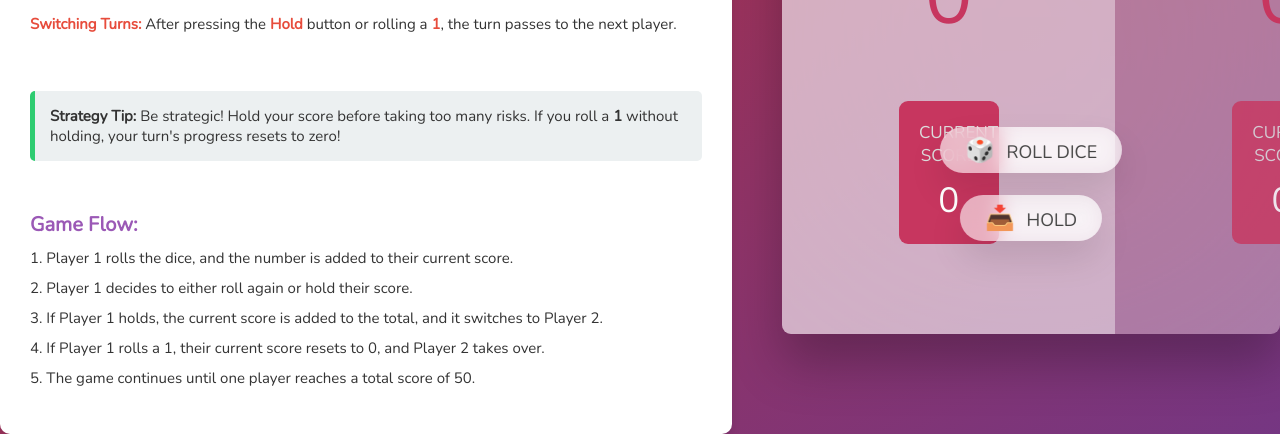
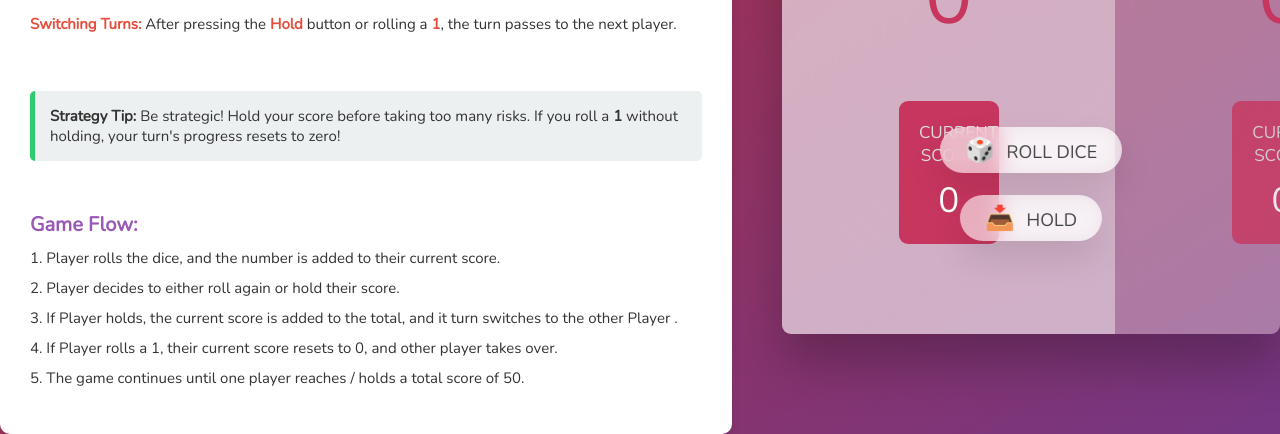
Before and after one commit to fullsnackdevj/Project3-Pig-Game, a plain HTML site: page index.html in a window 1280 px wide. Shown: the part 366-800 px from the top of the page. Drawn offline with nearby package versions, Linux system fonts and the light colour scheme.

Commit message:
updated mechanics

```diff
--- a/index.html
+++ b/index.html
@@ -54,20 +54,21 @@
         <h3>Game Flow:</h3>
         <ol>
           <li>
-            Player 1 rolls the dice, and the number is added to their current
+            Player rolls the dice, and the number is added to their current
             score.
           </li>
-          <li>Player 1 decides to either roll again or hold their score.</li>
+          <li>Player decides to either roll again or hold their score.</li>
           <li>
-            If Player 1 holds, the current score is added to the total, and it
-            switches to Player 2.
+            If Player holds, the current score is added to the total, and it
+            turn switches to the other Player .
           </li>
           <li>
-            If Player 1 rolls a 1, their current score resets to 0, and Player 2
-            takes over.
+            If Player rolls a 1, their current score resets to 0, and other
+            player takes over.
           </li>
           <li>
-            The game continues until one player reaches a total score of 50.
+            The game continues until one player reaches / holds a total score of
+            50.
           </li>
         </ol>
       </div>
```
